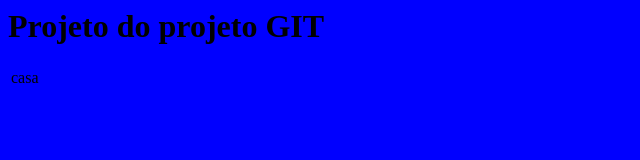
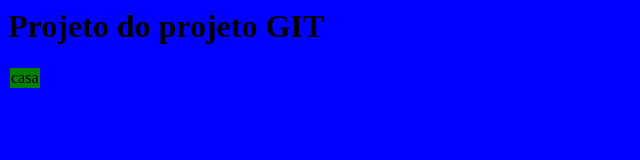
Before and after one commit to EdvaldoMatos/curso-git, a plain HTML site: page index.html in a window 1280 px wide. Shown: the full height of the page, 0-640 px from the left. Drawn offline with Linux system fonts and the light colour scheme.

Commit message:
commit 3

```diff
--- a/style.css
+++ b/style.css
@@ -1,3 +1,7 @@
 body{
     background-color: blue;
 }
+
+.modelo{
+	background-color: green;
+}
```
